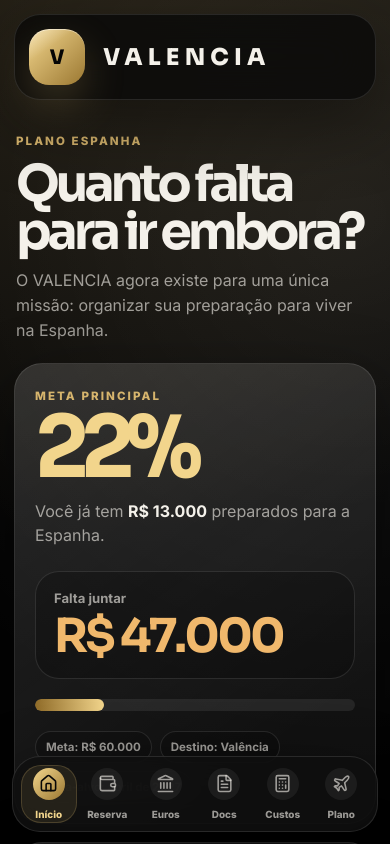
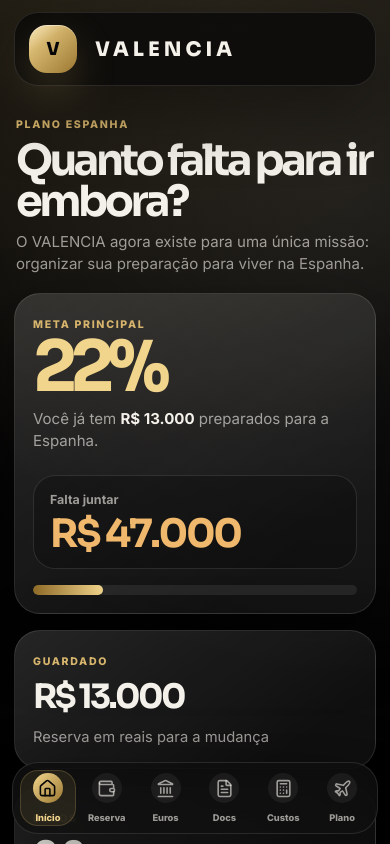
Before and after one commit to arqalexandredias-prog/valencia-spain, a React (Vite) app: page / in a window 390 px wide. Shown: the top 844 px of the page. Built offline with nearby package versions, Linux system fonts and the light colour scheme.

Commit message:
Compacta layout mobile da dashboard

```diff
--- a/src/index.css
+++ b/src/index.css
@@ -858,4 +858,135 @@ a {
   .nav-item {
     font-size: 0.56rem;
   }
+}@media (max-width: 780px) {
+  .app-shell {
+    padding: 12px 14px 155px;
+  }
+
+  .topbar {
+    min-height: 64px;
+    padding: 12px 14px;
+    border-radius: 24px;
+  }
+
+  .brand-mark {
+    width: 48px;
+    height: 48px;
+    flex-basis: 48px;
+    border-radius: 18px;
+    font-size: 1.12rem;
+  }
+
+  .brand-name {
+    font-size: 1.25rem;
+    letter-spacing: 0.2em;
+  }
+
+  .main-content {
+    gap: 16px;
+    padding-top: 22px;
+  }
+
+  .page-header {
+    gap: 9px;
+  }
+
+  .page-header span,
+  .section-eyebrow,
+  .stat-label {
+    font-size: 0.66rem;
+    letter-spacing: 0.16em;
+  }
+
+  .page-header h1 {
+    max-width: 100%;
+    font-size: clamp(2.15rem, 11vw, 3rem);
+    line-height: 0.95;
+    letter-spacing: -0.08em;
+  }
+
+  .page-header p {
+    font-size: 0.94rem;
+    line-height: 1.48;
+  }
+
+  .card {
+    padding: 18px;
+    border-radius: 26px;
+  }
+
+  .hero-card {
+    gap: 16px;
+    padding: 18px;
+  }
+
+  .hero-card h2 {
+    font-size: clamp(3.4rem, 18vw, 4.7rem);
+    line-height: 0.85;
+    margin: 6px 0 10px;
+  }
+
+  .hero-card p {
+    font-size: 0.94rem;
+    line-height: 1.45;
+  }
+
+  .hero-missing {
+    padding: 16px;
+    border-radius: 22px;
+  }
+
+  .hero-missing span {
+    font-size: 0.78rem;
+  }
+
+  .hero-missing strong {
+    font-size: clamp(2rem, 10vw, 2.65rem);
+    line-height: 0.95;
+  }
+
+  .hero-footer {
+    display: none;
+  }
+
+  .progress-track {
+    height: 10px;
+  }
+
+  .bottom-nav {
+    bottom: 10px;
+    width: calc(100% - 24px);
+    padding: 7px;
+    gap: 3px;
+    border-radius: 26px;
+  }
+
+  .nav-item {
+    min-height: 56px;
+    border-radius: 18px;
+    font-size: 0.58rem;
+  }
+
+  .nav-icon {
+    width: 30px;
+    height: 30px;
+  }
 }
+
+@media (max-width: 380px) {
+  .page-header h1 {
+    font-size: 2rem;
+  }
+
+  .hero-card h2 {
+    font-size: 3.3rem;
+  }
+
+  .hero-missing strong {
+    font-size: 1.95rem;
+  }
+
+  .nav-item {
+    font-size: 0.52rem;
+  }
+}
```
